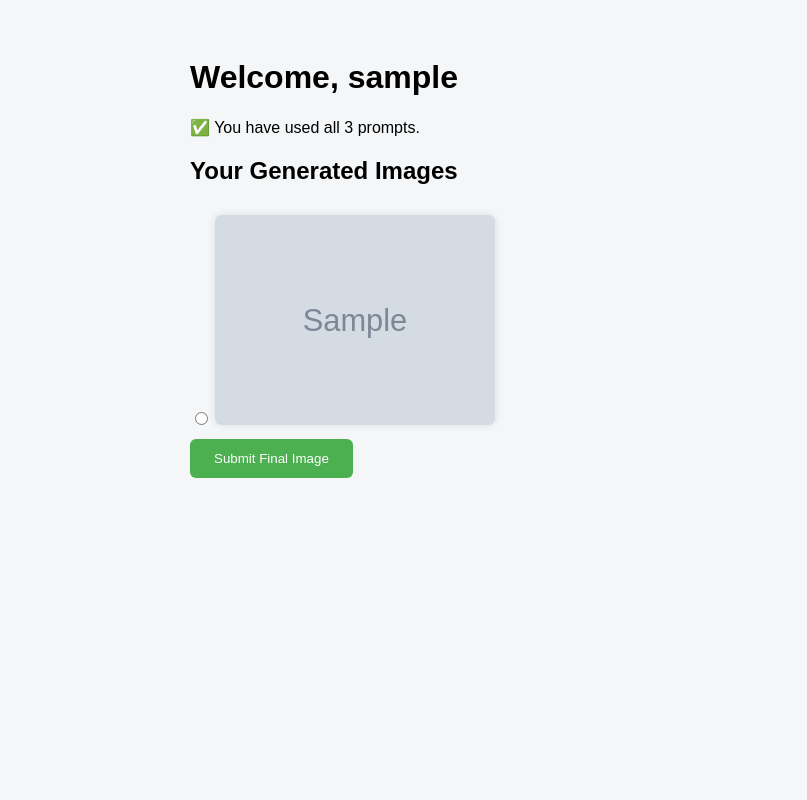
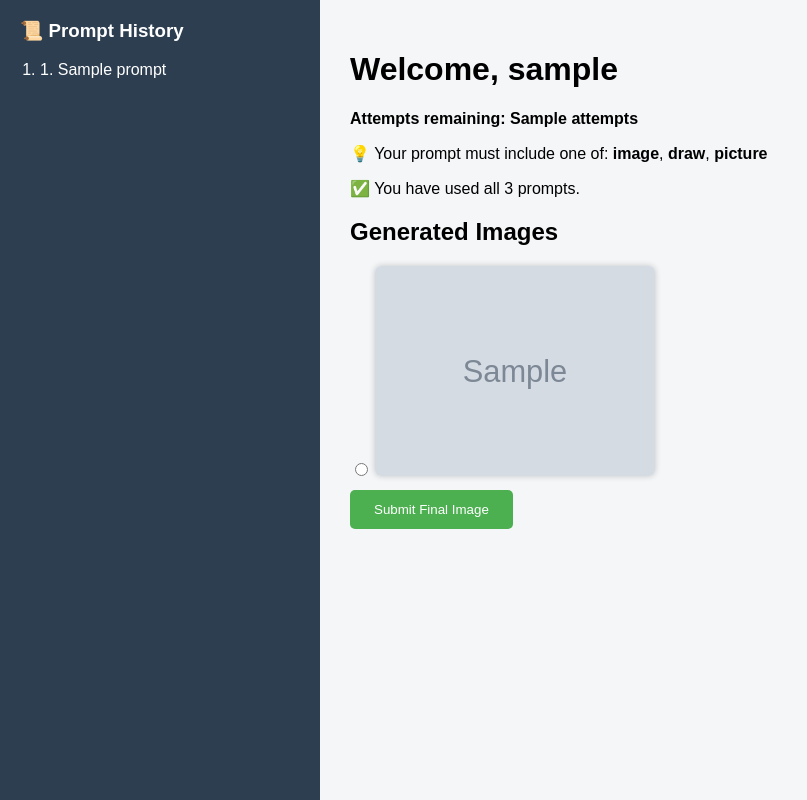
Before and after one commit to Hiep-cao-cov/create_image, a Flask app: template templates/index.html in a window 1280 px wide. Shown: the whole page, without its empty margins (0-807 px from the left). Run offline with Flask 3, Linux system fonts and the light colour scheme; the template is opened without the code that fills it: most values are stand-ins (such as "Sample title", 1, 10 or a date in 2020); grey boxes marked "Sample" are stand-in pictures.

Commit message:
Check email

```diff
--- a/app.py
+++ b/app.py
@@ -5,12 +5,14 @@ import openai
 import smtplib
 from email.mime.text import MIMEText
 
+# Load environment variables
 load_dotenv()
 
 app = Flask(__name__)
 app.secret_key = os.getenv("FLASK_SECRET_KEY")
 openai.api_key = os.getenv("OPENAI_API_KEY")
 
+# Allowed team names
 valid_teams = ["team 1", "team 2", "team 3", "team 4", "team 5", "team 6"]
 
 @app.route("/", methods=["GET", "POST"])
@@ -24,7 +26,7 @@ def login():
             session["images"] = []
             return redirect(url_for("index"))
         else:
-            return render_template("login.html", error="Team name is not valid.")
+            return render_template("login.html", error="Invalid team name.")
     return render_template("login.html")
 
 @app.route("/index", methods=["GET", "POST"])
@@ -37,10 +39,10 @@ def index():
 
     if request.method == "POST":
         if session["attempts"] <= 0:
-            error = "You’ve reached your image creation limit (3)."
+            error = "You have used all 3 prompt attempts."
         else:
             prompt = request.form["prompt"].strip()
-            if any(kw in prompt.lower() for kw in ["image", "draw", "picture"]):
+            if any(keyword in prompt.lower() for keyword in ["image", "draw", "picture"]):
                 try:
                     response = openai.images.generate(
                         model="dall-e-3",
@@ -53,9 +55,9 @@ def index():
                     session["prompts"].append(prompt)
                     session["images"].append(image_url)
                 except Exception as e:
-                    error = f"OpenAI error: {str(e)}"
+                    error = f"Image generation error: {str(e)}"
             else:
-                error = "Prompt must include: image, draw, or picture."
+                error = "Prompt must include one of the keywords: image, draw, or picture."
 
     return render_template("index.html",
                            username=session["username"],
@@ -69,14 +71,13 @@ def submit():
     if "username" not in session:
         return redirect(url_for("login"))
 
-    index = int(request.form.get("selected_image", -1))
-
-    if index < 0 or index >= len(session["images"]):
-        flash("Invalid image selected.")
+    selected_index = int(request.form.get("selected_image", -1))
+    if selected_index < 0 or selected_index >= len(session["images"]):
+        flash("Invalid image selection.")
         return redirect(url_for("index"))
 
-    selected_image = session["images"][index]
-    selected_prompt = session["prompts"][index]
+    selected_prompt = session["prompts"][selected_index]
+    selected_image = session["images"][selected_index]
     username = session["username"]
 
     send_email(username, selected_prompt, selected_image)
@@ -89,7 +90,17 @@ def send_email(username, prompt, image_url):
     recipient = os.getenv("EMAIL_RECIPIENT")
 
     subject = f"[Image Submission] From {username}"
-    body = f"Team: {username}\n\nPrompt:\n{prompt}\n\nImage URL:\n{image_url}"
+    body = f"""
+Team Name: {username}
+
+Selected Prompt:
+----------------
+{prompt}
+
+Image URL:
+----------
+{image_url}
+"""
 
     msg = MIMEText(body)
     msg["Subject"] = subject
--- a/templates/index.html
+++ b/templates/index.html
@@ -3,32 +3,65 @@
 <head>
     <title>AI Image Generator</title>
     <style>
-        body { font-family: Arial; background: #f4f6f8; padding: 30px; }
-        .container { max-width: 900px; margin: auto; }
-        textarea { width: 100%; height: 150px; padding: 12px; border-radius: 6px; border: 1px solid #ccc; }
-        button { padding: 12px 24px; margin-top: 10px; background: #4CAF50; color: white; border: none; border-radius: 6px; cursor: pointer; }
+        body { font-family: Arial; margin: 0; background: #f4f6f8; }
+        .main-layout { display: flex; min-height: 100vh; }
+        .sidebar {
+            width: 280px; background: #2d3e50; color: white; padding: 20px; overflow-y: auto;
+        }
+        .sidebar h3 { margin-top: 0; }
+        .sidebar ul { list-style: decimal; padding-left: 20px; }
+        .sidebar li { margin-bottom: 8px; }
+        .content { flex-grow: 1; padding: 30px; }
+        textarea {
+            width: 100%; height: 120px; padding: 10px; font-size: 16px;
+            border-radius: 5px; border: 1px solid #ccc;
+        }
+        button {
+            padding: 12px 24px; margin-top: 10px; background: #4CAF50;
+            color: white; border: none; border-radius: 5px; cursor: pointer;
+        }
+        .gallery {
+            display: flex; gap: 20px; margin-top: 20px; flex-wrap: wrap;
+        }
+        .gallery img {
+            width: 280px; border-radius: 6px; box-shadow: 0 0 6px rgba(0,0,0,0.2);
+        }
         .error { color: red; }
-        .gallery { display: flex; gap: 20px; flex-wrap: wrap; margin-top: 30px; }
-        .gallery div { text-align: center; }
-        .gallery img { width: 280px; border-radius: 6px; box-shadow: 0 0 8px rgba(0,0,0,0.1); }
     </style>
 </head>
 <body>
-<div class="container">
+<div class="main-layout">
+    <div class="sidebar">
+        <h3>📜 Prompt History</h3>
+        {% if prompts %}
+            <ul>
+                {% for p in prompts %}
+                    <li>{{ loop.index }}. {{ p }}</li>
+                {% endfor %}
+            </ul>
+        {% else %}
+            <p>No prompts yet</p>
+        {% endif %}
+    </div>
+
+    <div class="content">
         <h1>Welcome, {{ username }}</h1>
+        <p><strong>Attempts remaining: {{ attempts }}</strong></p>
+        <p>💡 Your prompt must include one of: <b>image</b>, <b>draw</b>, <b>picture</b></p>
+
         {% if attempts > 0 %}
-        <p><strong>Attempts remaining: {{ attempts }}</strong></p>
-        <p>Your prompt must include one of these: <strong>image, draw, picture</strong></p>
         <form method="POST">
-            <textarea name="prompt" placeholder="Example: draw a robot on Mars" required></textarea>
-            <button type="submit">Generate Image</button>
+            <textarea name="prompt" placeholder="E.g., draw a robot in a desert" required></textarea><br>
+            <button type="submit" id="submit-btn">Generate Image</button>
         </form>
         {% else %}
         <p>✅ You have used all 3 prompts.</p>
         {% endif %}
+
         {% if error %}<p class="error">{{ error }}</p>{% endif %}
+
         {% if images %}
-        <h2>Your Generated Images</h2>
+            <h2>Generated Images</h2>
             <form method="POST" action="{{ url_for('submit') }}">
                 <div class="gallery">
                     {% for image in images %}
@@ -42,5 +75,28 @@
             </form>
         {% endif %}
     </div>
+</div>
+
+<script>
+    document.addEventListener('DOMContentLoaded', function () {
+        const form = document.querySelector('form[method="POST"]');
+        if (form) {
+            form.addEventListener('submit', function () {
+                const button = form.querySelector('button[type="submit"]');
+                button.disabled = true;
+                button.textContent = "Generating image, please wait...";
+            });
+        }
+        // Handle image submission
+        const submitForm = document.querySelector('form[action="/submit"]');
+        if (submitForm) {
+            const submitButton = submitForm.querySelector('button[type="submit"]');
+            submitForm.addEventListener('submit', function () {
+                submitButton.disabled = true;
+                submitButton.textContent = "Submitting, please wait...";
+            });
+        }
+    });
+</script>
 </body>
 </html>
```
Also changed, not shown: templates/login.html (+48 -5 lines). Lines whose indentation alone changed are shown as unchanged.
